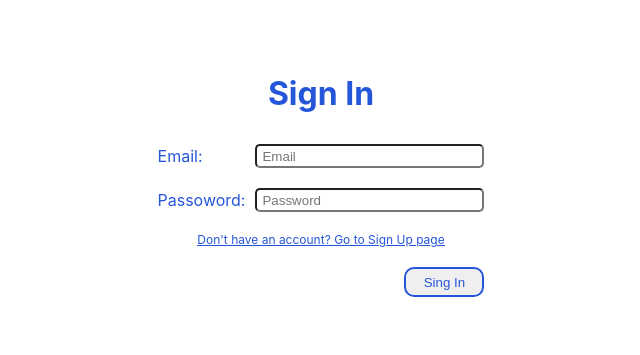
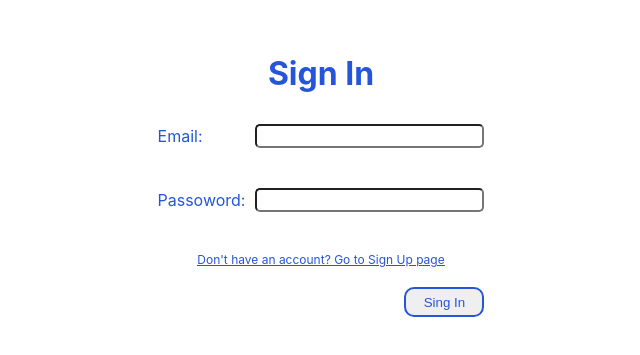
Before and after one commit to dimaka77/myDashboard, a React app in the folder client/: page / in a window 1280 px wide. Shown: the part 225-580 px from the top of the page, without its empty margins (319-959 px from the left). Built offline with nearby package versions, Linux system fonts and the light colour scheme.

Commit message:
starting to add validation for singin

```diff
--- a/client/src/components/home/smart/Signin.jsx
+++ b/client/src/components/home/smart/Signin.jsx
@@ -10,7 +10,8 @@ import {
 } from './LoginAndSignUp.css';
 
 import {
-	InputField
+	InputField,
+	validations
 } from '../../reusable';
 
 import { Link } from 'react-router-dom';
@@ -21,6 +22,7 @@ import { reduxForm } from 'redux-form';
 
 const SignIn = props => {
 	const { handleSubmit } = props;
+	const { email, required } = validations;
 	return (
 		<InputFormWrapper>
 			<InputForm onSubmit={handleSubmit}>
@@ -29,12 +31,14 @@ const SignIn = props => {
 					fieldName="email"
 					labelTxt="Email:"
 					placeholder="Email"
+					validation={[email, required]}
 				/>
 				<InputField
 					fieldName="password"
 					labelTxt="Passoword:"
                     placeholder="Password"
-                    type="password"
+					type="password"
+					validation={required}
 				/>
                 <LinkWrapper>
 					<Link to='/signup'>
@@ -49,4 +53,4 @@ const SignIn = props => {
 	);
 };
 
-export default reduxForm({ form: 'signup' })(SignIn);
+export default reduxForm({ form: 'signin' })(SignIn);
--- /dev/null
+++ b/client/src/components/reusable/InputComponent.css.js
@@ -0,0 +1,19 @@
+import styled from 'styled-components';
+
+export const Input = styled.input`
+    margin: 10px 0 10px 10px;
+    min-height: 20px;
+    width: 200px;
+    border-radius: 5px;
+    padding: 0 20px 0 5px;
+`
+
+export const MessageWrapper = styled.div`
+    position: absolute;
+    padding-left: 15px;
+`
+
+export const MessageSpan = styled.span`
+    font-size: 14px;
+    color: red;
+`
--- /dev/null
+++ b/client/src/components/reusable/InputComponent.jsx
@@ -0,0 +1,35 @@
+import React from 'react';
+import {
+    Input,
+    MessageSpan,
+    MessageWrapper
+} from './InputComponent.css';
+
+
+const styles = {
+    margin: '10px 0 10px 10px',
+    minHeight: '20px',
+    width: '200px',
+    borderRadius: '5px',
+    padding: '0 20px 0 5px'
+}
+
+const InputComponent = ({
+    input,
+    label,
+    meta: { touched, error, warning },
+    type
+}) =>
+    <div>
+        <label>{label}</label>
+        <div>
+        <Input {...input} placeholder={label} type={type} style={styles} />
+        </div>
+        <MessageWrapper>
+            {touched &&
+                ((error && <MessageSpan>{error}</MessageSpan>) ||
+                (warning && <MessageSpan>{warning}</MessageSpan>))}
+        </MessageWrapper>
+    </div>
+
+export default InputComponent;
--- a/client/src/components/reusable/InputField.css.js
+++ b/client/src/components/reusable/InputField.css.js
@@ -5,6 +5,7 @@ export const TextInputWrapper = styled.div`
     align-items: center;
     display: flex;
     justify-content: space-between;
+    margin-bottom: 20px;
 `
 
 export const Label = styled.label`
--- a/client/src/components/reusable/InputField.jsx
+++ b/client/src/components/reusable/InputField.jsx
@@ -1,31 +1,25 @@
 import React from 'react';
 import { Field } from 'redux-form';
+import { InputComponent } from '.';
 
 import { Label, TextInputWrapper } from './InputField.css';
-
-const styles = {
-    margin: '10px 0 10px 10px',
-    minHeight: '20px',
-    width: '200px',
-    borderRadius: '5px',
-    padding: '0 20px 0 5px'
-}
 
 const InputField = ({
     labelTxt,
     fieldName,
     placeholder,
-    type = 'text'
+    type = 'text',
+    validation
 }) =>
     <TextInputWrapper>
         <Label>{labelTxt}</Label>
         <Field
-            component="input"
+            component={InputComponent}
             className="input-form"
             name={fieldName}
             placeholder={placeholder}
             type={type}
-            style={styles}
+            validate={validation}
         />
     </TextInputWrapper>
 
--- a/client/src/components/reusable/index.js
+++ b/client/src/components/reusable/index.js
@@ -1,2 +1,4 @@
 import { default as InputField } from './InputField.jsx';
-export { InputField };
+import { default as InputComponent } from './InputComponent.jsx';
+import { default as validations} from './validations';
+export { InputField, InputComponent, validations };
--- /dev/null
+++ b/client/src/components/reusable/validations.js
@@ -0,0 +1,10 @@
+const validations = {
+    email: value =>
+        value && !/^[A-Z0-9._%+-]+@[A-Z0-9.-]+\.[A-Z]{2,4}$/i.test(value)
+        ? 'Invalid email address'
+        : undefined,
+
+    required: value => value && value.length ? undefined : 'Please complete this field'
+}
+
+export default validations;
```
